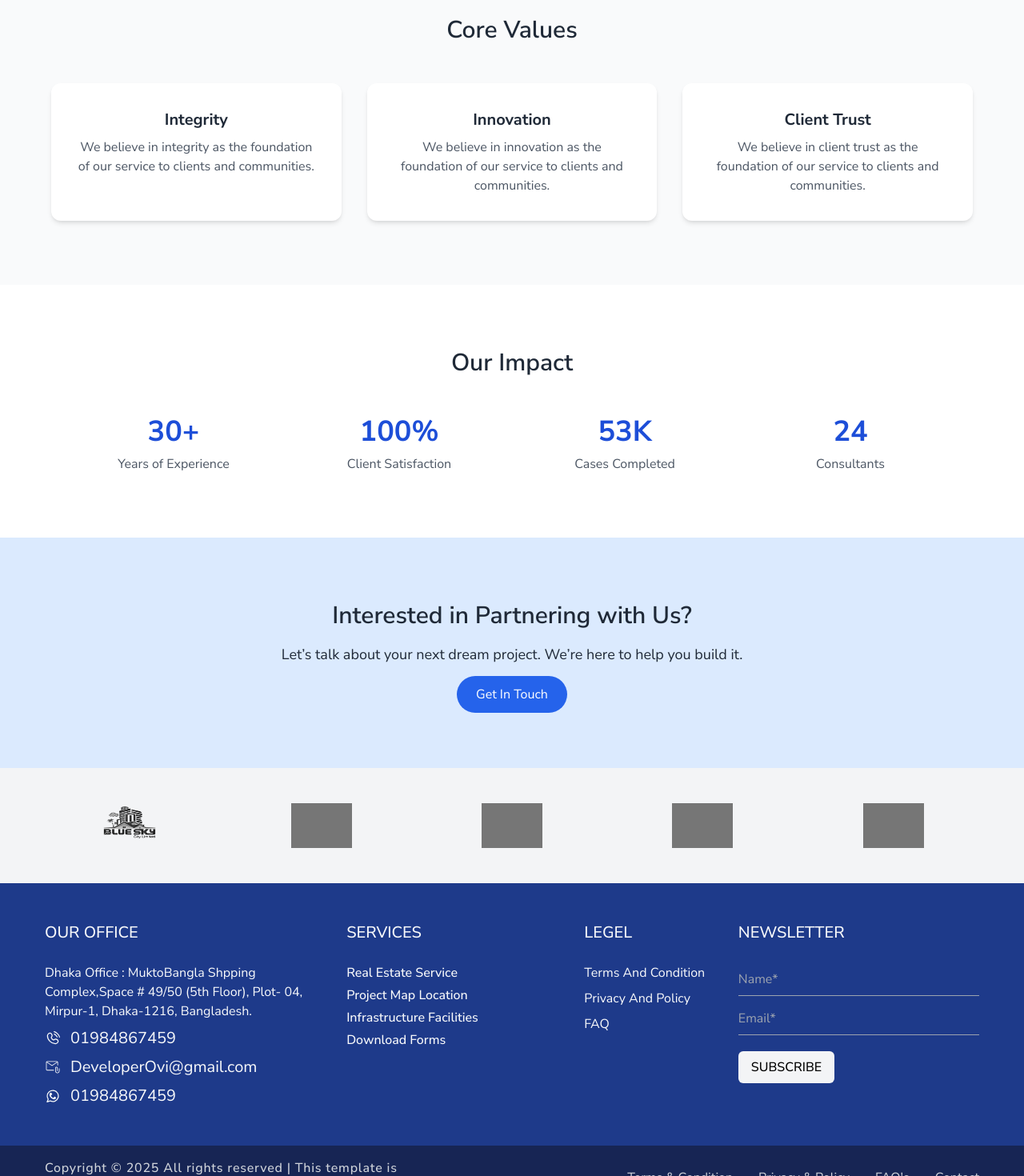
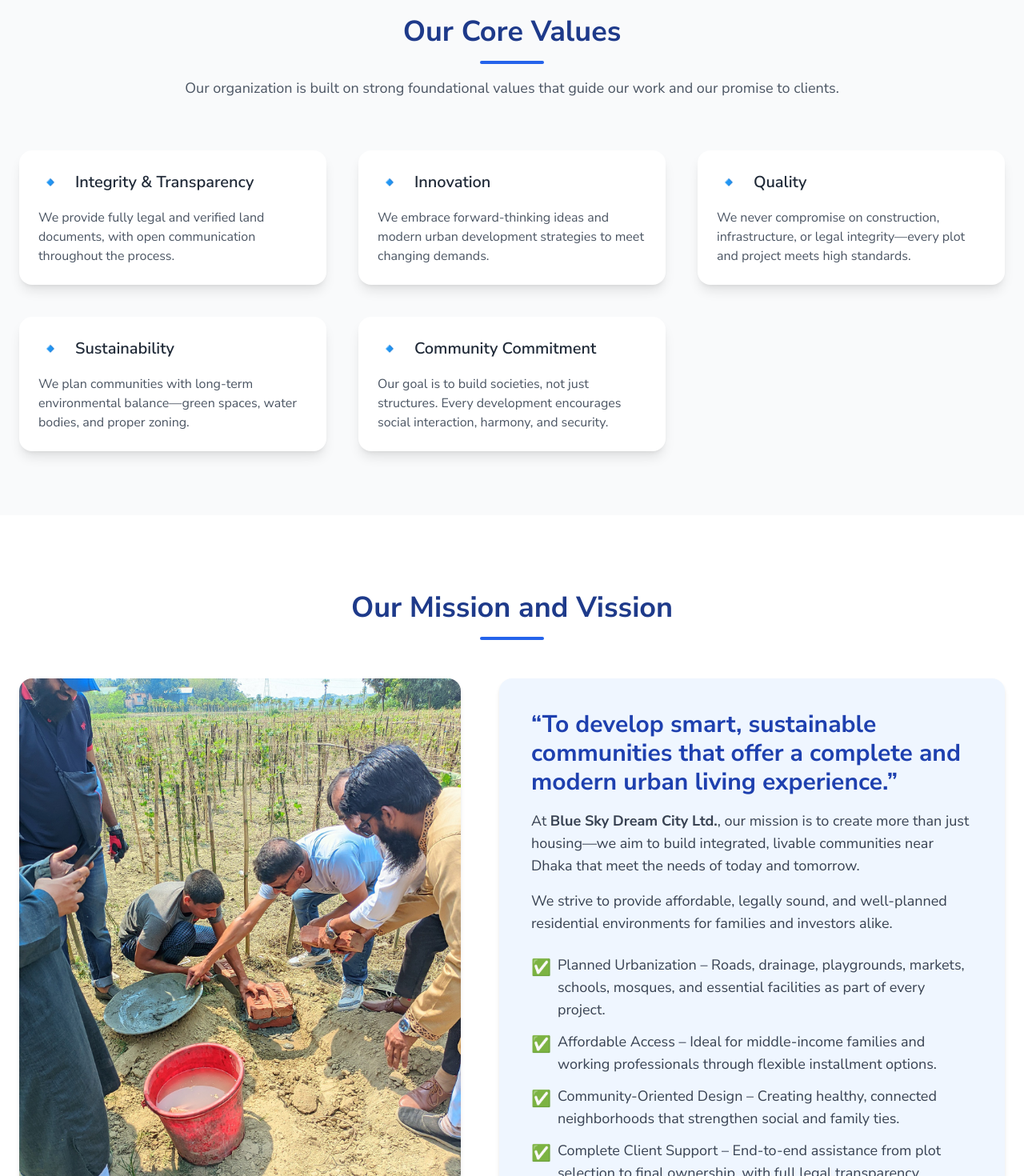
Before and after one commit to sabbir1257/blue_sky_font_end, a Next.js app: page /about in a window 1280 px wide. Shown: the part 1220-2690 px from the top of the page at 80% size. Built offline with nearby package versions, Linux system fonts and the light colour scheme; grey boxes are pictures that could not be loaded.

Commit message:
chnage about section deagine

```diff
--- a/src/components/pages/about/CoreValues.tsx
+++ b/src/components/pages/about/CoreValues.tsx
@@ -1,20 +1,80 @@
-import Container from "@/components/ui/Container"
-import Separator from "@/components/ui/Separator"
-import CoreValuesCard from "./CoreValuesCard"
+'use client';
 
-const CoreValues = () => {
+import React from 'react';
+
+type CoreValue = {
+  title: string;
+  description: string;
+  icon: string;
+};
+
+const coreValues: CoreValue[] = [
+  {
+    title: 'Integrity & Transparency',
+    description:
+      'We provide fully legal and verified land documents, with open communication throughout the process.',
+    icon: '🔹',
+  },
+  {
+    title: 'Innovation',
+    description:
+      'We embrace forward-thinking ideas and modern urban development strategies to meet changing demands.',
+    icon: '🔹',
+  },
+  {
+    title: 'Quality',
+    description:
+      'We never compromise on construction, infrastructure, or legal integrity—every plot and project meets high standards.',
+    icon: '🔹',
+  },
+  {
+    title: 'Sustainability',
+    description:
+      'We plan communities with long-term environmental balance—green spaces, water bodies, and proper zoning.',
+    icon: '🔹',
+  },
+  {
+    title: 'Community Commitment',
+    description:
+      'Our goal is to build societies, not just structures. Every development encourages social interaction, harmony, and security.',
+    icon: '🔹',
+  },
+];
+
+const CoreValues: React.FC = () => {
   return (
-    <Container className="flex py-16 bg-gray-50 w-full flex-col justify-center items-center gap-3">
-      <h1 className="title">CORE VALUES</h1>
-      <Separator />
+    <section className="py-20 px-6 bg-gray-50">
+      <div className="max-w-7xl mx-auto text-center mb-16">
+        <div className="text-center mb-12">
+          <h2 className="text-3xl md:text-4xl font-bold text-blue-900">
+            Our Core Values
+          </h2>
+          <div className="w-20 h-1 mx-auto mt-4 bg-blue-600 rounded-full"></div>
+          <p className="text-gray-600 text-lg mt-4">
+            Our organization is built on strong foundational values that guide
+            our work and our promise to clients.
+          </p>
+        </div>
+      </div>
 
-      <div className="mt-10 grid lg:grid-cols-3 md:grid-cols-2 grid-cols-1 gap-5">
-            <CoreValuesCard />
-            <CoreValuesCard />
-            <CoreValuesCard />
+      <div className="grid md:grid-cols-2 lg:grid-cols-3 gap-10 max-w-7xl mx-auto">
+        {coreValues.map((value, index) => (
+          <div
+            key={index}
+            className="bg-white rounded-2xl shadow-lg p-6 text-left hover:shadow-xl transition duration-300"
+          >
+            <div className="flex items-center space-x-4 mb-4">
+              <div className="text-blue-600 text-2xl">{value.icon}</div>
+              <h3 className="text-xl font-semibold text-gray-800">
+                {value.title}
+              </h3>
+            </div>
+            <p className="text-gray-600 text-base">{value.description}</p>
+          </div>
+        ))}
       </div>
-    </Container>
-  )
-}
+    </section>
+  );
+};
 
-export default CoreValues
+export default CoreValues;
--- a/src/components/pages/home/AboutCompany.tsx
+++ b/src/components/pages/home/AboutCompany.tsx
@@ -1,7 +1,6 @@
 /* eslint-disable @next/next/no-img-element */
 import { MedalIcon, StarIcon, TargetIcon } from '@/components/Icons/Icons';
 import Container from '@/components/ui/Container';
-import Separator from '@/components/ui/Separator';
 
 const AboutCompany = () => {
   const aboutLink = [
--- a/src/components/pages/home/MissionVission.tsx
+++ b/src/components/pages/home/MissionVission.tsx
@@ -1,35 +1,117 @@
-export default function MissionVision() {
+'use client';
+
+import Image from 'next/image';
+import React from 'react';
+
+const MissionVision: React.FC = () => {
+  const missionPoints = [
+    'Planned Urbanization – Roads, drainage, playgrounds, markets, schools, mosques, and essential facilities as part of every project.',
+    'Affordable Access – Ideal for middle-income families and working professionals through flexible installment options.',
+    'Community-Oriented Design – Creating healthy, connected neighborhoods that strengthen social and family ties.',
+    'Complete Client Support – End-to-end assistance from plot selection to final ownership, with full legal transparency.',
+  ];
+
+  const visionPoints = [
+    'Close to Dhaka, Without the Chaos – Strategically located in western Dhaka, just minutes from the city, yet peaceful and spacious.',
+    'Emerging Infrastructure Zone – This region is poised for rapid growth due to metro rail, highways, and flyovers under development.',
+    'Future-Ready Design – Smart planning with scope for digital utilities, green spaces, and essential urban services.',
+    'A Dream Worth Investing In – Whether for living or future resale, your investment today will serve as your legacy tomorrow.',
+  ];
+
   return (
-    <section className=" py-24 px-6">
-      <div className="max-w-7xl mx-auto grid md:grid-cols-2 gap-12 items-start">
+    <section className="py-24 px-6 bg-white">
+      <div className="text-center mb-12">
+              <h2 className="text-3xl md:text-4xl font-bold text-blue-900">
+    Our Mission and Vission
+                </h2>
+              <div className="w-20 h-1 mx-auto mt-4 bg-blue-600 rounded-full"></div>
+            </div>
+      <div className="max-w-7xl mx-auto space-y-24">
+        {/* Mission Section */}
+        <div className="md:flex md:gap-12 md:items-stretch">
+          {/* Image Left */}
+          <div className="hidden md:block flex-1">
+            <div className="h-full rounded-2xl overflow-hidden shadow-md">
+              <Image
+                src="/images/land1.jpg"
+                alt="Mission"
+                width={800}
+                height={600}
+                className="object-cover w-full h-full"
+              />
+            </div>
+          </div>
 
-        {/* Mission */}
-        <div className="bg-white rounded-3xl shadow-lg p-10 hover:shadow-2xl transition duration-300">
-          <div className="flex items-center space-x-4 mb-6">
-            <div className="bg-blue-100 text-blue-600 rounded-full w-14 h-14 flex items-center justify-center text-3xl shadow-sm">
-              🚀
+          {/* Text Right */}
+          <div className="flex-1 bg-blue-50 rounded-2xl p-10 shadow-md flex flex-col justify-between">
+            <div>
+              <h2 className="text-3xl font-bold text-blue-800 mb-4">
+                “To develop smart, sustainable communities that offer a complete and modern urban living experience.”
+              </h2>
+              <p className="text-gray-700 text-base md:text-lg mb-4">
+                At <strong>Blue Sky Dream City Ltd.</strong>, our mission is to create more than just housing—we aim to build integrated, livable communities near Dhaka that meet the needs of today and tomorrow.
+              </p>
+              <p className="text-gray-700 text-base md:text-lg mb-6">
+                We strive to provide affordable, legally sound, and well-planned residential environments for families and investors alike.
+              </p>
+              <ul className="space-y-3">
+                {missionPoints.map((point, index) => (
+                  <FeatureItem key={index} text={point} />
+                ))}
+              </ul>
             </div>
-            <h2 className="text-2xl md:text-3xl font-bold text-gray-800">Our Mission</h2>
           </div>
-          <p className="text-gray-600 leading-relaxed text-base md:text-lg">
-            We aim to empower businesses and individuals with smart, scalable, and user-friendly digital solutions. By focusing on innovation and excellence, we help create an ecosystem where ideas grow, technology connects, and people succeed.
-          </p>
         </div>
 
-        {/* Vision */}
-        <div className="bg-white rounded-3xl shadow-lg p-10 hover:shadow-2xl transition duration-300">
-          <div className="flex items-center space-x-4 mb-6">
-            <div className="bg-green-100 text-green-600 rounded-full w-14 h-14 flex items-center justify-center text-3xl shadow-sm">
-              🌎
+        {/* Vision Section */}
+        <div className="md:flex md:flex-row-reverse md:gap-12 md:items-stretch">
+          {/* Image Right */}
+          <div className="hidden md:block flex-1">
+            <div className="h-full rounded-2xl overflow-hidden shadow-md">
+              <Image
+                src="/images/land1.jpg"
+                alt="Vision"
+                width={800}
+                height={600}
+                className="object-cover w-full h-full"
+              />
             </div>
-            <h2 className="text-2xl md:text-3xl font-bold text-gray-800">Our Vision</h2>
           </div>
-          <p className="text-gray-600 leading-relaxed text-base md:text-lg">
-            We envision a world where technology bridges gaps, boosts growth, and brings people closer together. Our vision is to lead in digital innovation and build a future that’s inclusive, connected, and driven by creativity and purpose.
-          </p>
+
+          {/* Text Left */}
+          <div className="flex-1 bg-blue-50 rounded-2xl p-10 shadow-md flex flex-col justify-between">
+            <div>
+              <h2 className="text-3xl font-bold text-blue-800 mb-4">
+                “To become a model of future-ready residential development in Bangladesh, where life is secure, affordable, and fulfilling.”
+              </h2>
+              <p className="text-gray-700 text-base md:text-lg mb-4">
+                We envision a new generation of satellite townships near Dhaka that integrate infrastructure, greenery, and technology.
+              </p>
+              <p className="text-gray-700 text-base md:text-lg mb-6">
+                Our goal is to offer a modern alternative to the congestion of city life without compromising on access or amenities.
+              </p>
+              <ul className="space-y-3">
+                {visionPoints.map((point, index) => (
+                  <FeatureItem key={index} text={point} />
+                ))}
+              </ul>
+            </div>
+          </div>
         </div>
-
       </div>
     </section>
   );
-}
+};
+
+type FeatureItemProps = {
+  text: string;
+};
+
+const FeatureItem: React.FC<FeatureItemProps> = ({ text }) => (
+  <li className="flex items-start space-x-2 text-gray-700 text-base md:text-lg">
+    <span className="text-blue-600 text-xl mt-1">✅</span>
+    <span>{text}</span>
+  </li>
+);
+
+export default MissionVision;
--- a/src/pages/about/index.tsx
+++ b/src/pages/about/index.tsx
@@ -1,79 +1,62 @@
-// import CoreValues from '@/components/pages/about/CoreValues'
-// import OurHistories from '@/components/pages/about/OurHistories'
-// import WeAreBestSection from '@/components/pages/about/WeAreBestSection'
-// // import TotalAnalysis from '@/components/shared/TotalAnalysis'
-// // import Container from '@/components/ui/Container'
-// import EveryPageHeroSection from '@/components/ui/EveryPageHeroSection'
-// import React from 'react'
-
-// const AboutUs = () => {
-//   return (
-//     <div>
-//       <EveryPageHeroSection title='ABOUT US' imageUrl='/images/land3.jpg'/>
-//       <OurHistories />
-//       <WeAreBestSection />
-//       {/* <Container className='flex justify-center  text-gray-600' >
-//         <div className='mt-80 md:pt-20 lg:mt-0'>
-//         <TotalAnalysis/>
-//         </div>
-//       </Container> */}
-//       <CoreValues />
-//     </div>
-//   )
-// }
-
-// export default AboutUs
-
-
-// components/AboutUs.tsx
-
 import { FC } from 'react';
-import Head from 'next/head';
 import Image from 'next/image';
 import Link from 'next/link';
 import EveryPageHeroSection from '@/components/ui/EveryPageHeroSection';
+import MissionVision from '@/components/pages/home/MissionVission';
+import CoreValues from '@/components/pages/about/CoreValues';
 
 const AboutUs: FC = () => {
   return (
     <>
-  <EveryPageHeroSection title='ABOUT US' imageUrl='/images/land3.jpg'/>
+      <EveryPageHeroSection title="ABOUT US" imageUrl="/images/land3.jpg" />
       <main className="bg-white text-gray-800">
         {/* Short History */}
         <section className="py-20 px-6 max-w-7xl mx-auto grid md:grid-cols-2 gap-10 items-center">
           <div>
-            <Image src="/images/land3.jpg" alt="Company History" width={600} height={400} className="rounded-xl" />
+            <Image
+              src="/images/land3.jpg"
+              alt="Company History"
+              width={600}
+              height={400}
+              className="rounded-xl"
+            />
           </div>
           <div>
-            <h2 className="text-3xl font-semibold mb-4">Our Story</h2>
+            <div className="my-4">
+              <h2 className="text-3xl md:text-4xl font-bold text-blue-900">
+                Our Story{' '}
+              </h2>
+              <div className="w-20 h-1 mt-4 bg-blue-600 rounded-full"></div>
+            </div>
             <p className="text-gray-700 text-lg leading-relaxed">
-              Founded by Mr. Harun-Nur-Rashid in 2022, Blue Sky City Ltd. began with a mission to create livable, well-planned communities near Dhaka. From humble beginnings,
-              our vision grew into an ambitious housing movement backed by infrastructure, technology, and people-first values. Today, we are shaping better futures
-              through sustainable urban development.
+              Founded by Mr. Harun-Nur-Rashid in 2022, Blue Sky City Ltd. began
+              with a mission to create livable, well-planned communities near
+              Dhaka. From humble beginnings, our vision grew into an ambitious
+              housing movement backed by infrastructure, technology, and
+              people-first values. Today, we are shaping better futures through
+              sustainable urban development.
             </p>
-            <Link href="/project" className="mt-6 inline-block px-6 py-3 bg-blue-600 text-white rounded-full hover:bg-blue-700">
+            <Link
+              href="/project"
+              className="mt-6 inline-block px-6 py-3 bg-blue-600 text-white rounded-full hover:bg-blue-700"
+            >
               Learn More
             </Link>
           </div>
         </section>
 
         {/* Company Values */}
-        <section className="bg-gray-50 py-20 px-6">
-          <div className="max-w-6xl mx-auto text-center">
-            <h2 className="text-3xl font-semibold mb-12">Core Values</h2>
-            <div className="grid md:grid-cols-3 gap-8">
-              {["Integrity", "Innovation", "Client Trust"].map((value, index) => (
-                <div key={index} className="bg-white p-8 rounded-xl shadow-md">
-                  <h3 className="text-xl font-bold mb-2">{value}</h3>
-                  <p className="text-gray-600">We believe in {value.toLowerCase()} as the foundation of our service to clients and communities.</p>
-                </div>
-              ))}
-            </div>
-          </div>
-        </section>
-
+       <CoreValues/>
+        {/* missions and visions */}
+<MissionVision/>
         {/* Milestones */}
         <section className="py-20 px-6 max-w-6xl mx-auto">
-          <h2 className="text-3xl font-semibold text-center mb-12">Our Impact</h2>
+          <div className="text-center mb-12">
+            <h2 className="text-3xl md:text-4xl font-bold text-blue-900">
+              Our Impact
+            </h2>
+            <div className="w-20 h-1 mx-auto mt-4 bg-blue-600 rounded-full"></div>
+          </div>
           <div className="grid grid-cols-2 md:grid-cols-4 gap-6 text-center">
             {[
               { label: 'Years of Experience', value: '30+' },
@@ -92,9 +75,17 @@ const AboutUs: FC = () => {
         {/* Contact CTA */}
         <section className="bg-blue-100 py-20 px-6">
           <div className="text-center max-w-3xl mx-auto">
-            <h2 className="text-3xl font-semibold mb-4">Interested in Partnering with Us?</h2>
-            <p className="text-lg mb-6">Let’s talk about your next dream project. We’re here to help you build it.</p>
-            <Link href="/contact" className="px-6 py-3 bg-blue-600 text-white rounded-full hover:bg-blue-700">
+            <h2 className="text-3xl font-semibold mb-4">
+              Interested in Partnering with Us?
+            </h2>
+            <p className="text-lg mb-6">
+              Let’s talk about your next dream project. We’re here to help you
+              build it.
+            </p>
+            <Link
+              href="/contact"
+              className="px-6 py-3 bg-blue-600 text-white rounded-full hover:bg-blue-700"
+            >
               Get In Touch
             </Link>
           </div>
```
Also changed, not shown: src/components/pages/about/CoreValuesCard.tsx (deleted, +0 -16 lines).
